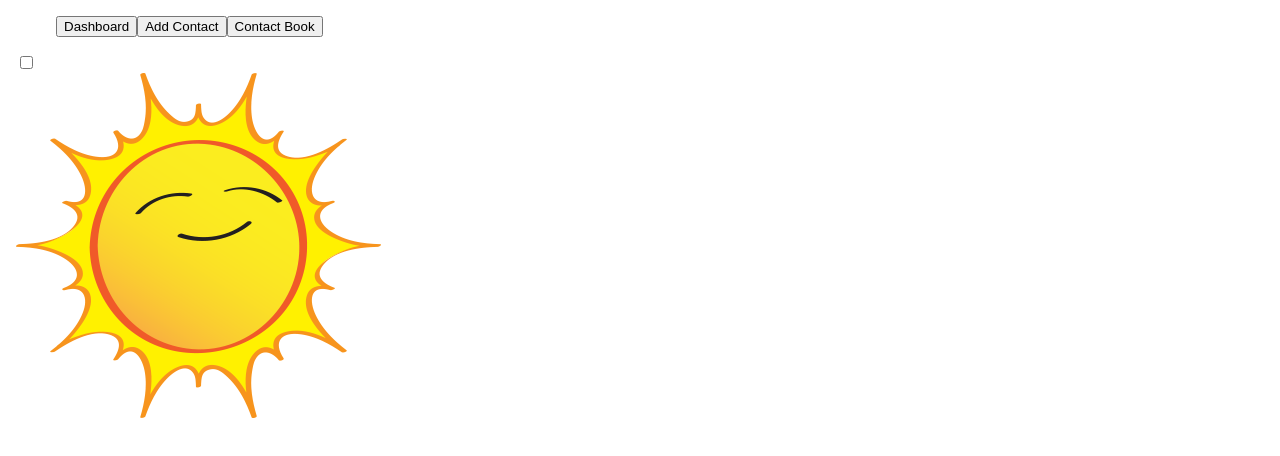
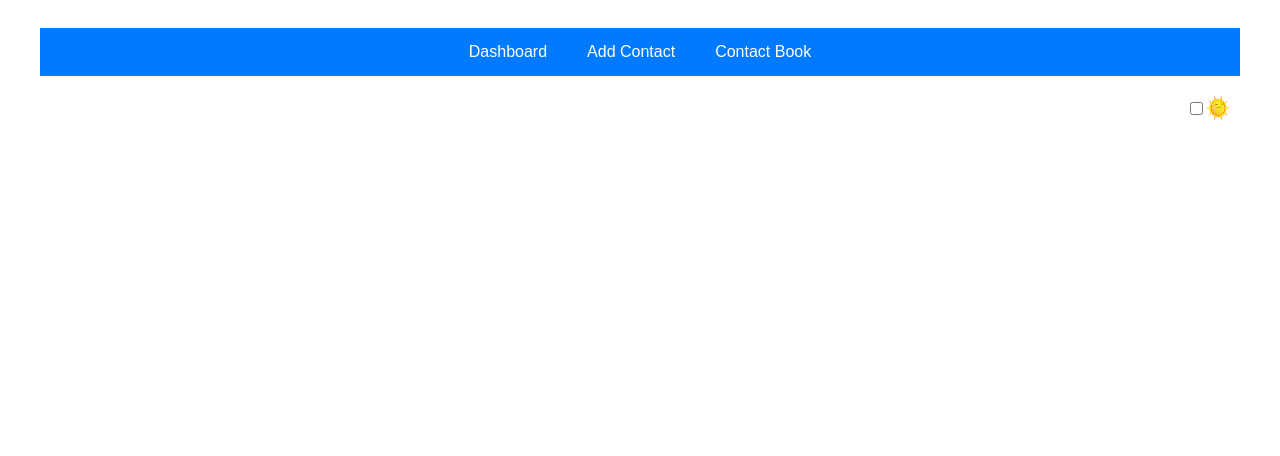
Before and after one commit to JenoBenny/contact_web, an Angular app: page / in a window 1280 px wide. Shown: the top 456 px of the page. Built offline with nearby package versions, Linux system fonts and the light colour scheme.

Commit message:
Update app.component.css

```diff
--- a/src/app/app.component.css
+++ b/src/app/app.component.css
@@ -0,0 +1,65 @@
+body {
+  margin: 0;
+  padding: 0;
+  font-family: Arial, sans-serif;
+}
+
+.container {
+  max-width: 1200px;
+  margin: 0 auto;
+  padding: 20px;
+}
+
+header {
+  background-color: #007bff;
+  color: white;
+  padding: 10px 0;
+  text-align: center;
+}
+
+nav ul {
+  list-style: none;
+  margin: 0;
+  padding: 0;
+  display: flex;
+  justify-content: center;
+}
+
+nav ul button {
+  margin: 0 10px;
+  padding: 5px 10px;
+  background-color: transparent;
+  border: none;
+  color: white;
+  cursor: pointer;
+  font-size: 16px;
+}
+
+.custom-switch {
+  display: flex;
+  align-items: center;
+  margin-top: 20px;
+}
+
+.toggle-icons {
+  display: flex;
+  align-items: center;
+}
+
+.toggle-icon {
+  width: 24px;
+  height: 24px;
+  margin-right: 10px;
+}
+
+.theme-toggle {
+  display: flex;
+  justify-content: flex-end;
+  align-items: center;
+  margin-bottom: 20px;
+}
+
+.theme-dark {
+  background-color: #333;
+  color: white;
+}
```
